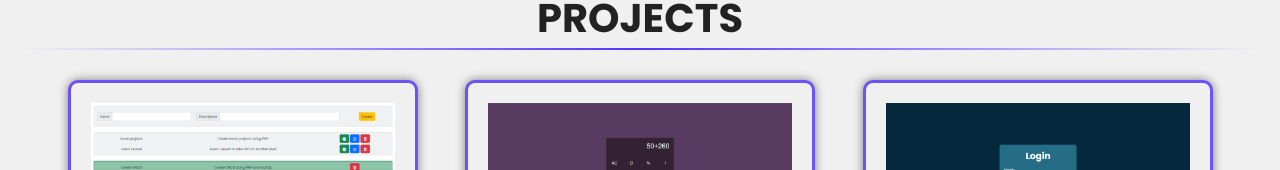
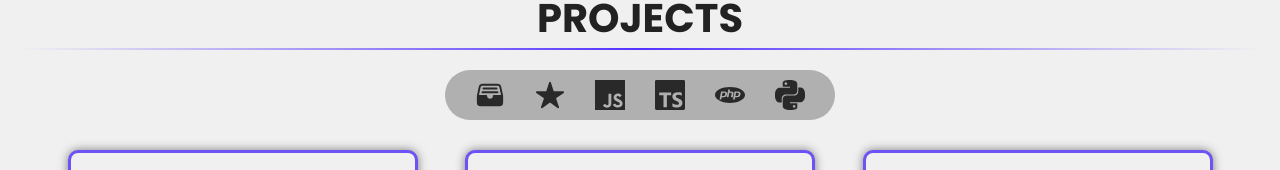
Before and after one commit to francescoalterio/portfolio-nextjs, a Next.js app: page /projects in a window 1280 px wide. Shown: the part 157-327 px from the top of the page. Built offline with nearby package versions, Linux system fonts and the light colour scheme.

Commit message:
add new project filter

```diff
--- /dev/null
+++ b/components/ButtonProjectFilter.js
@@ -0,0 +1,64 @@
+import React, { useState } from "react";
+
+function ButtonProjectFilter({ icon, name, setLanguage }) {
+  const [hover, setHover] = useState(false);
+  const namePascalCase = name
+    .split("")
+    .map((x, i) => (i === 0 ? x.toUpperCase() : x.toLowerCase()))
+    .join("");
+  return (
+    <>
+      <button
+        onClick={() => setLanguage(name)}
+        onMouseEnter={() => setHover(true)}
+        onMouseLeave={() => setHover(false)}
+      >
+        {icon}
+        <span>{namePascalCase}</span>
+      </button>
+
+      <style jsx>{`
+        button {
+          background: none;
+          border: none;
+          display: flex;
+          justify-content: center;
+          align-items: center;
+          cursor: pointer;
+          transition: 0.1s;
+          color: #292929;
+        }
+
+        button:hover {
+          transform: scale(1.1);
+        }
+
+        span {
+          display: ${hover ? "inline-block" : "none"};
+          position: absolute;
+          padding: 0px 10px 0 10px;
+          text-align: center;
+          top: -25px;
+          left: 30;
+          background-color: #383838;
+          border-radius: 5px;
+          transition: 2s;
+          font-size: 10px;
+          color: #ffffff;
+        }
+
+        span::after {
+          border: 5px solid transparent;
+          border-top-color: #383838;
+          content: "";
+          left: 50%;
+          margin-left: -5px;
+          position: absolute;
+          top: 100%;
+        }
+      `}</style>
+    </>
+  );
+}
+
+export default ButtonProjectFilter;
--- /dev/null
+++ b/components/ProjectFilter.js
@@ -0,0 +1,26 @@
+import React from "react";
+
+function ProjectFilter({ children }) {
+  return (
+    <>
+      <div>{children}</div>
+      <style jsx>{`
+        div {
+          padding: 10px 30px;
+          background-color: #b0b0b0;
+          display: flex;
+          gap: 30px;
+          border-radius: 100px;
+        }
+
+        @media (max-width: 420px) {
+          div {
+            gap: 20px;
+          }
+        }
+      `}</style>
+    </>
+  );
+}
+
+export default ProjectFilter;
--- a/components/Projects.js
+++ b/components/Projects.js
@@ -1,9 +1,31 @@
-import React from "react";
+import React, { useState } from "react";
 import Project from "./Project";
 import { useRouter } from "next/router";
 import Link from "next/link";
+import ProjectFilter from "./ProjectFilter";
+import {
+  SiJavascript,
+  SiTypescript,
+  SiPhp,
+  SiPython,
+  SiAbstract,
+} from "react-icons/si";
+import { IoStar, IoFileTrayFull } from "react-icons/io5";
+import ButtonProjectFilter from "./ButtonProjectFilter";
 
 const Projects = ({ projects, isAll }) => {
+  const [language, setLanguage] = useState(isAll ? "all" : "favorites");
+
+  const projectsFiltered =
+    language === "all"
+      ? [...projects]
+      : language === "favorites"
+      ? projects.filter((x) => x.isFavorite)
+      : projects.filter((x) => {
+          const techsToLowerCase = x.coreTechs.map((x) => x.toLowerCase());
+          return techsToLowerCase.includes(language);
+        });
+
   const router = useRouter();
   return (
     <>
@@ -12,8 +34,44 @@ const Projects = ({ projects, isAll }) => {
           <h2 className="title">PROJECTS</h2>
         </div>
         <hr className="separator" />
+        <div className="box-filter">
+          <ProjectFilter>
+            {isAll && (
+              <ButtonProjectFilter
+                icon={<IoFileTrayFull size={30} />}
+                name="all"
+                setLanguage={setLanguage}
+              />
+            )}
+            <ButtonProjectFilter
+              icon={<IoStar size={30} />}
+              name="favorites"
+              setLanguage={setLanguage}
+            />
+            <ButtonProjectFilter
+              icon={<SiJavascript size={30} />}
+              name="javascript"
+              setLanguage={setLanguage}
+            />
+            <ButtonProjectFilter
+              icon={<SiTypescript size={30} />}
+              name="typescript"
+              setLanguage={setLanguage}
+            />
+            <ButtonProjectFilter
+              icon={<SiPhp size={30} />}
+              name="php"
+              setLanguage={setLanguage}
+            />
+            <ButtonProjectFilter
+              icon={<SiPython size={30} />}
+              name="python"
+              setLanguage={setLanguage}
+            />
+          </ProjectFilter>
+        </div>
         <div className="box-proyectos">
-          {projects.map((x) => (
+          {projectsFiltered.map((x) => (
             <Project
               key={x.id}
               name={x.name}
@@ -104,6 +162,13 @@ const Projects = ({ projects, isAll }) => {
           box-sizing: content-box;
         }
 
+        .box-filter {
+          width: 100%;
+          display: flex;
+          justify-content: center;
+          margin-top: 20px;
+        }
+
         .box-proyectos {
           background-color: #f0f0f0;
           display: flex;
```
Also changed, not shown: pages/index.js (+5 -3 lines).
